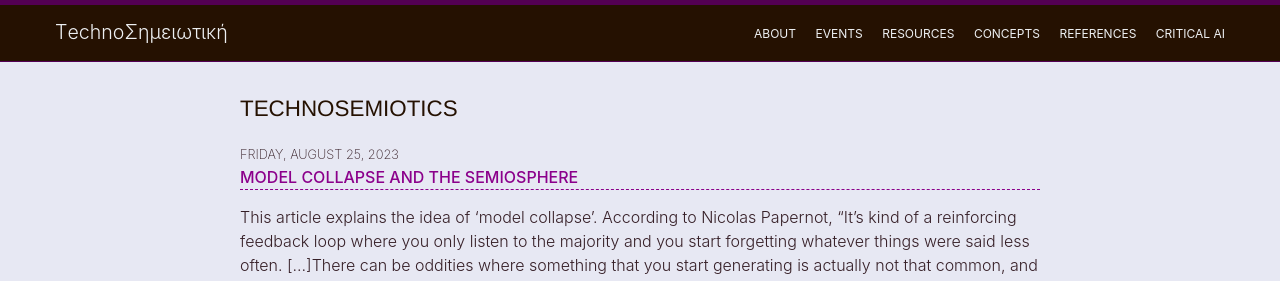
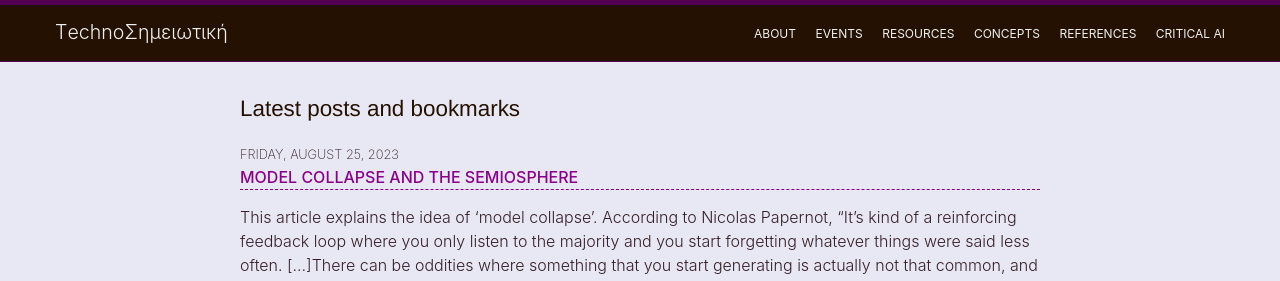
Before and after one commit to technosemiotics/technosemiotics.net, a Jekyll site: the page built from index.md, in a window 1280 px wide. Shown: the top 281 px of the page. Built offline with Jekyll 4.4.1, drawn with Linux system fonts in a browser that asks for light colours.

Commit message:
Update index.md

```diff
--- a/index.md
+++ b/index.md
@@ -1,4 +1,4 @@
 ---
 layout: home
-title: technosemiotics
+list_title: Latest posts and bookmarks
 ---
```
